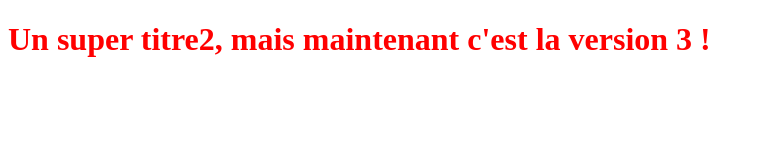
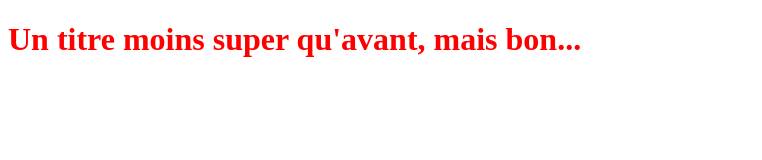
Before and after one commit to Moltyr/Versionnage_TP, a plain HTML site: page index.html in a window 1280 px wide. Shown: the whole page, without its empty margins (0-762 px from the left). Drawn offline with Linux system fonts and the light colour scheme.

Commit message:
Changement de titre provisoire

```diff
--- a/index.html
+++ b/index.html
@@ -5,6 +5,6 @@
    <link rel="stylesheet" type="text/css" href="styles.css">
 </head>
 <body>
-   <h1>Un super titre2, mais maintenant c'est la version 3 !</h1>
+   <h1>Un titre moins super qu'avant, mais bon... </h1>
 </body>
 </html>
```
